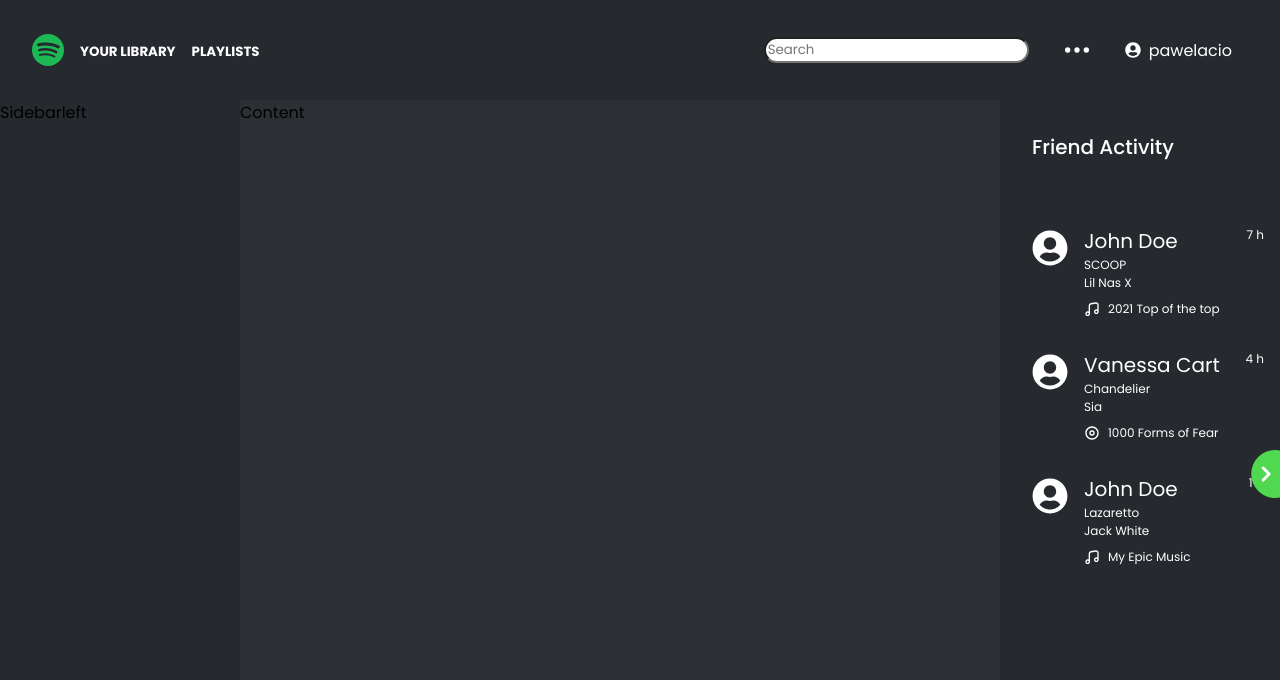
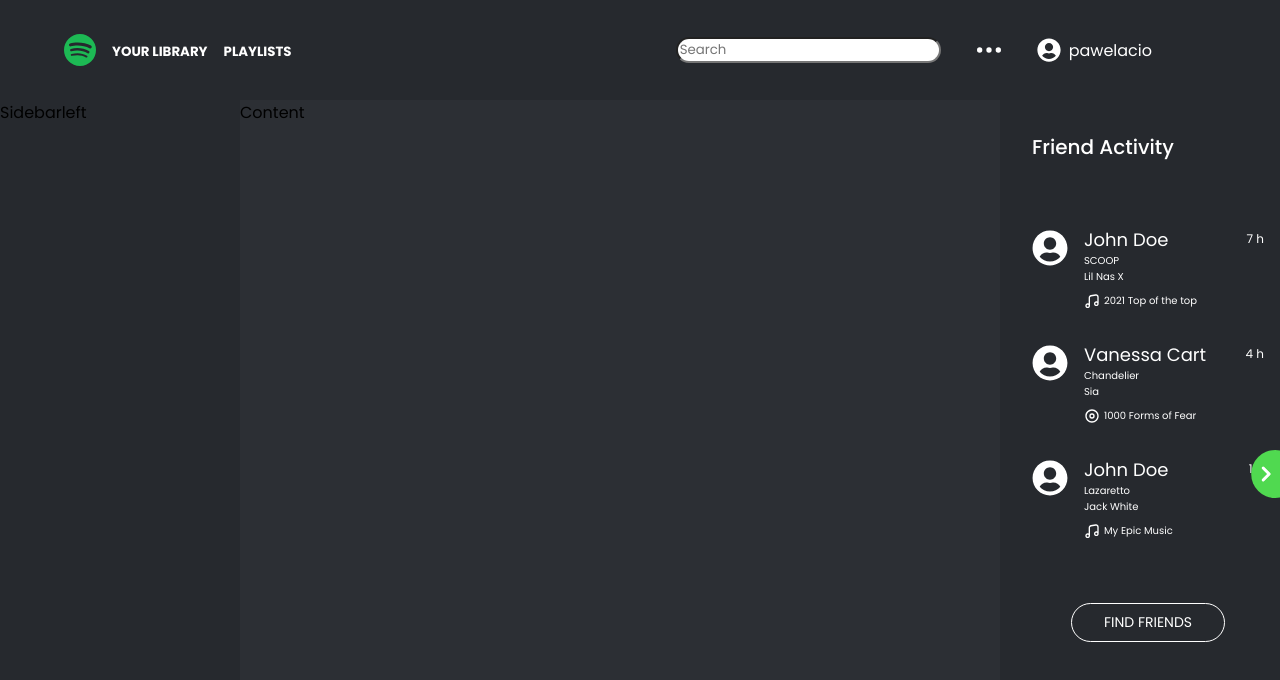
Before and after one commit to pawelacio/my-spotify, a Next.js app: page / in a window 1280 px wide. Shown: the top 680 px of the page. Built offline with nearby package versions, Linux system fonts and the light colour scheme.

Commit message:
Add Button component

```diff
--- /dev/null
+++ b/components/Button/Button.tsx
@@ -0,0 +1,16 @@
+import { FC } from 'react';
+import { ButtonStyled } from './ButtonStyled';
+
+interface ButtonProps {
+  onClickFunction: () => void;
+}
+
+const Button: FC<ButtonProps> = ({ children, onClickFunction }) => {
+  return (
+    <ButtonStyled onClick={() => onClickFunction()}>
+      { children }
+    </ButtonStyled>
+  )
+}
+
+export default Button;
--- /dev/null
+++ b/components/Button/ButtonStyled.tsx
@@ -0,0 +1,17 @@
+import styled from "styled-components";
+import { textColor } from "../../styles/variables";
+
+export const ButtonStyled = styled.button`
+  padding: 8px 32px;
+  border: 1px solid ${ textColor };
+  border-radius: 32px;
+  font-size: 14px;
+  font-weight: 400;
+  color: ${ textColor };
+  background-color: transparent;
+  text-transform: uppercase;
+
+  &:hover {
+    cursor: pointer;
+  }
+`;
--- /dev/null
+++ b/components/Button/index.tsx
@@ -0,0 +1,3 @@
+import Button from './Button';
+
+export default Button;
--- a/components/FriendActivity/FriendActivity.tsx
+++ b/components/FriendActivity/FriendActivity.tsx
@@ -1,7 +1,8 @@
-import { FriendActivityStyled, HeaderStyled, FriendListWrapperStyled, FriendListItemStyled, FriendImageStyled, FriendLastPlayedStyled, FriendNameStyled, SongNameStyled, AlbumNameStyled, LastSeenStyled, SongArtistStyled, PlaylistNameStyled, IconStyled } from "./FriendActivityStyled";
+import { FriendActivityStyled, HeaderStyled, FriendListWrapperStyled, FriendListItemStyled, FriendImageStyled, FriendLastPlayedStyled, FriendNameStyled, SongNameStyled, AlbumNameStyled, LastSeenStyled, SongArtistStyled, PlaylistNameStyled, IconStyled, ButtonWrapperStyled } from "./FriendActivityStyled";
 import { FaUserCircle } from 'react-icons/fa'
 import { CgMusic } from 'react-icons/cg';
 import { RiAlbumLine } from 'react-icons/ri'
+import Button from "../Button";
 
 const FriendList = [
   {
@@ -39,6 +40,10 @@
   }
 ];
 
+const findFriends = () : void => {
+  console.log('findFriends function');
+}
+
 const FriendActivity = () => {
   return (
     <FriendActivityStyled>
@@ -75,6 +80,9 @@
             </FriendListItemStyled>
           )
         })}
+        <ButtonWrapperStyled>
+          <Button onClickFunction={() => findFriends()}>Find Friends</Button>
+        </ButtonWrapperStyled>
       </FriendListWrapperStyled>
     </FriendActivityStyled>
   )
--- a/components/FriendActivity/FriendActivityStyled.tsx
+++ b/components/FriendActivity/FriendActivityStyled.tsx
@@ -33,7 +33,7 @@
 `;
 
 export const FriendNameStyled = styled.div`
-  font-size: 20px;
+  font-size: 18px;
 
   &:hover {
     cursor: pointer;
@@ -42,7 +42,7 @@
 `;
 
 export const SongNameStyled = styled.div`
-  font-size: 12px;
+  font-size: 10px;
 
   &:hover {
     cursor: pointer;
@@ -51,7 +51,7 @@
 `;
 
 export const SongArtistStyled = styled.div`
-  font-size: 12px;
+  font-size: 10px;
   margin-bottom: 8px;
 
   &:hover {
@@ -63,7 +63,7 @@
 export const AlbumNameStyled = styled.div`
   display: flex;
   align-items: center;
-  font-size: 12px;
+  font-size: 10px;
 
   &:hover {
     cursor: pointer;
@@ -74,7 +74,7 @@
 export const PlaylistNameStyled = styled.div`
   display: flex;
   align-items: center;
-  font-size: 12px;
+  font-size: 10px;
 
   &:hover {
     cursor: pointer;
@@ -85,9 +85,15 @@
 export const IconStyled = styled.div`
   display: flex;
   font-size: 16px;
-  margin-right: 8px;
+  margin-right: 4px;
 `;
 
 export const LastSeenStyled = styled.div`
   font-size: 12px;
+  margin-top: 4px;
 `;
+
+export const ButtonWrapperStyled = styled.div`
+  margin-top: 64px;
+  text-align: center;
+`;
--- a/components/Header/HeaderStyled.tsx
+++ b/components/Header/HeaderStyled.tsx
@@ -4,7 +4,7 @@
 export const HeaderWrapperStyled = styled.header`
   position: relative;
   height: 100px;
-  padding: 32px 48px 32px 32px;
+  padding: 32px 128px 32px 64px;
   background-color: ${ mainColor };
   display: flex;
   justify-content: space-between;
@@ -61,6 +61,7 @@
 
 export const UserPhotoStyled = styled.div`
   display: flex;
+  font-size: 24px;
 `;
 
 export const UsernameStyled = styled.span`
```
